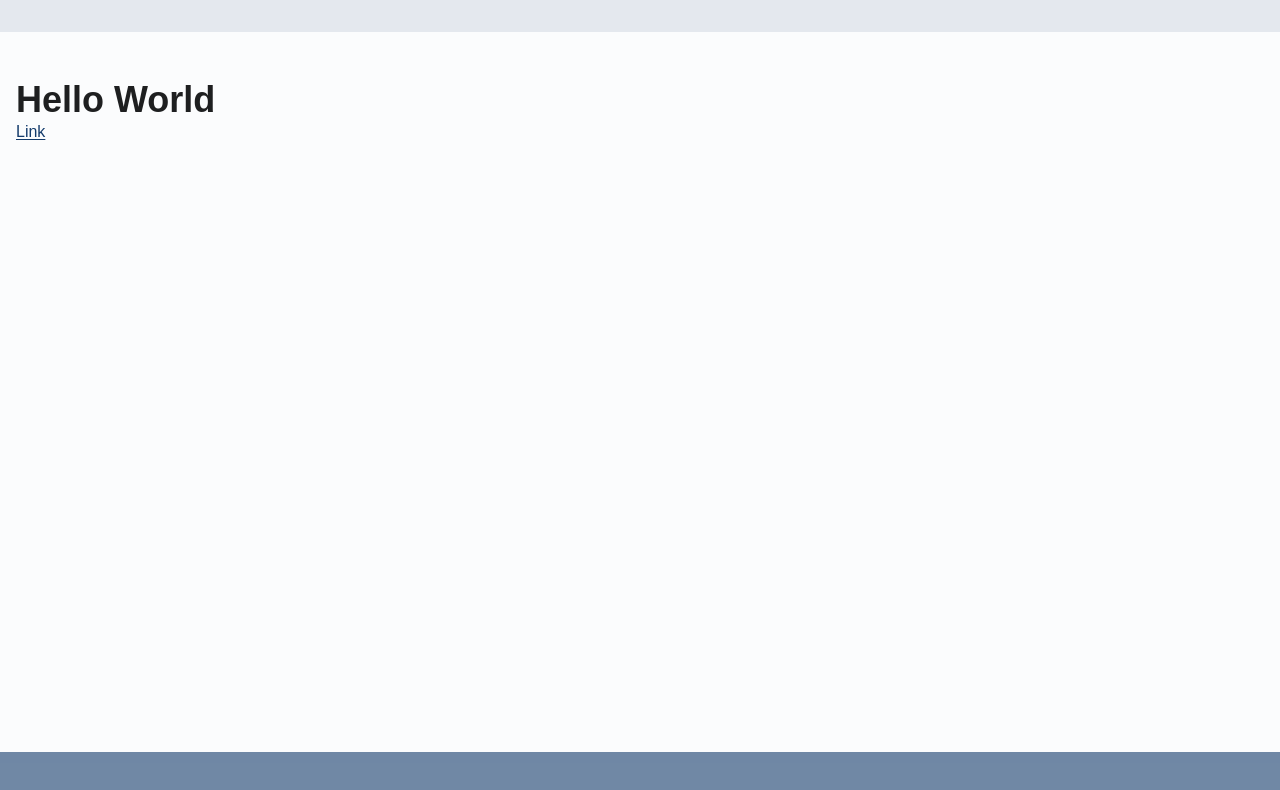
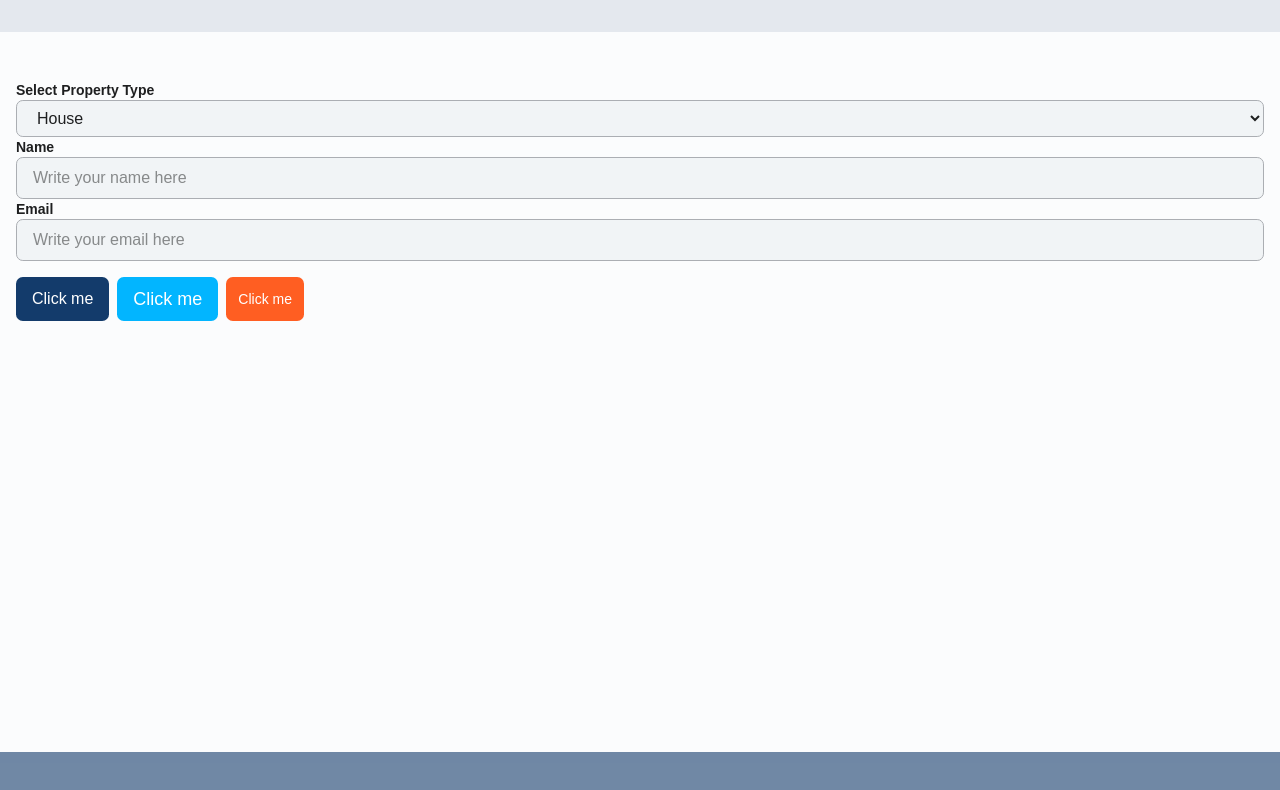
Before and after one commit to SindreSau/json-dynamic-form, a React (Vite) app: page / in a window 1280 px wide. Shown: the top 790 px of the page. Built offline with nearby package versions, Linux system fonts and the light colour scheme; a web font is replaced by a local one.

Commit message:
feat: almost happy with primitives for input, button and select

```diff
--- a/package.json
+++ b/package.json
@@ -11,6 +11,7 @@
     "test": "vitest"
   },
   "dependencies": {
+    "@radix-ui/react-select": "^2.2.5",
     "@tailwindcss/vite": "^4.1.8",
     "class-variance-authority": "^0.7.1",
     "clsx": "^2.1.1",
--- a/src/App.tsx
+++ b/src/App.tsx
@@ -1,13 +1,73 @@
-import MainLayout from './layouts/main-layout';
+import MainLayout from '@layouts/main-layout';
+import { Button } from '@components/ui/button';
+import { Input } from '@components/ui/input';
+
+import { useState } from 'react';
+import { Select } from './components/ui/select';
 
 const App = () => {
+  const [value, setValue] = useState<string | null>(null);
+
+  const handleSubmit = (e: React.FormEvent<HTMLFormElement>) => {
+    e.preventDefault();
+    const formData = new FormData(e.currentTarget);
+    if (value) {
+      formData.set('property_type', value);
+    }
+    const data = Object.fromEntries(formData.entries());
+    console.log('Form submitted with: ', data);
+  };
+
   return (
-    <>
-      <MainLayout>
-        <h1>Hello world</h1>
-        <a href="#">Link</a>
-      </MainLayout>
-    </>
+    <MainLayout>
+      <form onSubmit={handleSubmit}>
+        <Select
+          label="Select Property Type"
+          items={[
+            { label: 'House', value: 'house' },
+            { label: 'Apartment', value: 'apartment' },
+            { label: 'Condo', value: 'condo' },
+          ]}
+          labelExtractor={(item) => item.label}
+          valueExtractor={(item) => item.value}
+          value={value || ''}
+          id="property_type"
+          name="property_type"
+          onValueChange={(newValue, selectedItem) => {
+            setValue(newValue);
+            console.log('Selected item:', selectedItem);
+          }}
+        />
+
+        <Input
+          type="text"
+          placeholder="Write your name here"
+          label="Name"
+          name="name"
+          id="name"
+        />
+
+        <Input
+          type="email"
+          placeholder="Write your email here"
+          label="Email"
+          name="email"
+          id="email"
+        />
+
+        <div className="flex gap-2 mt-4">
+          <Button type="submit">Click me</Button>
+
+          <Button variant="secondary" size="lg">
+            Click me
+          </Button>
+
+          <Button variant="accent" size="sm">
+            Click me
+          </Button>
+        </div>
+      </form>
+    </MainLayout>
   );
 };
 
--- a/src/components/ui/input.tsx
+++ b/src/components/ui/input.tsx
@@ -1,24 +1,29 @@
 import * as React from 'react';
 
 import { cn } from '@/utils/cn';
+import Label from '@components/ui/label';
 
 const Input = React.forwardRef<
   HTMLInputElement,
-  React.InputHTMLAttributes<HTMLInputElement> & { label?: string }
->(({ className, type, label, ...props }, ref) => {
+  React.InputHTMLAttributes<HTMLInputElement> & { label: string; id: string }
+>(({ className, type, label, id, ...props }, ref) => {
   return (
-    <>
-      <label className="mb-2 text-sm text-muted">{label || 'Input'}</label>
+    <div className="flex flex-col w-full relative">
+      <Label inputId={id} className="relative z-0">
+        {label || 'Input'}
+      </Label>
       <input
         type={type}
         className={cn(
-          'border rounded px-4 py-2 flex w-full bg-background-muted disabled:opacity-50 disabled:cursor-not-allowed',
+          'border rounded px-4 py-2 flex w-full bg-background-input disabled:opacity-50 disabled:cursor-not-allowed',
+          'relative z-10',
           className
         )}
         ref={ref}
+        id={id}
         {...props}
       />
-    </>
+    </div>
   );
 });
 Input.displayName = 'Input';
--- /dev/null
+++ b/src/components/ui/label.tsx
@@ -0,0 +1,17 @@
+import { cn } from '@/utils/cn';
+
+type LabelProps = {
+  inputId: string;
+  className?: string;
+  children?: React.ReactNode;
+};
+
+const Label = ({ inputId, className, children }: LabelProps) => {
+  return (
+    <label className={cn('text-sm font-semibold', className)} htmlFor={inputId}>
+      {children}
+    </label>
+  );
+};
+
+export default Label;
--- /dev/null
+++ b/src/components/ui/select.tsx
@@ -0,0 +1,72 @@
+import React, { useCallback } from 'react';
+import { cn } from '@/utils/cn';
+import Label from '@components/ui/label';
+
+interface Props<DataType> {
+  label: string;
+  items: Array<DataType>;
+  value: string;
+  labelExtractor: (item: DataType) => string;
+  valueExtractor: (item: DataType) => string;
+  onValueChange: (value: string, selectedItem: DataType) => void;
+  className?: string;
+  id?: string;
+  name?: string;
+}
+
+const Select = <DataType,>({
+  label,
+  items,
+  value,
+  onValueChange,
+  labelExtractor,
+  valueExtractor,
+  className,
+  id = `select-${Math.random().toString(36).substring(2, 9)}`,
+  name,
+}: Props<DataType>) => {
+  const handleOnValueChange = useCallback(
+    (event: React.ChangeEvent<HTMLSelectElement>) => {
+      const {
+        target: { value: selectedValue },
+      } = event;
+
+      const item = items.find((i) => valueExtractor(i) === selectedValue);
+
+      if (!item) return;
+
+      onValueChange(selectedValue, item);
+    },
+    [items, onValueChange, valueExtractor]
+  );
+
+  return (
+    <div className="flex flex-col w-full">
+      <Label inputId={id}>{label}</Label>
+      <select
+        id={id}
+        name={name}
+        value={value}
+        onChange={handleOnValueChange}
+        className={cn(
+          'w-full rounded border border-border bg-background-input px-4 py-2 disabled:opacity-50 disabled:cursor-not-allowed relative z-10',
+          className
+        )}
+      >
+        {items.map((item, index) => {
+          const itemLabel = labelExtractor(item);
+          const itemValue = valueExtractor(item);
+          return (
+            <option key={index} value={itemValue} className="capitalize">
+              {itemLabel}
+            </option>
+          );
+        })}
+      </select>
+    </div>
+  );
+};
+
+Select.displayName = 'Select';
+
+export { Select };
--- a/src/styles/global.css
+++ b/src/styles/global.css
@@ -2,8 +2,9 @@
 @import './theme.css';
 
 @layer base {
-  html {
-    @apply bg-background text-foreground border-border font-nunito;
+  html,
+  * {
+    @apply bg-background text-foreground border-border font-nunito antialiased;
   }
 
   /* Custom focus styles */
@@ -20,7 +21,7 @@
   h1,
   h2,
   h3 {
-    @apply font-semibold font-montserrat capitalize;
+    @apply font-semibold font-montserrat capitalize tracking-wide;
   }
 
   h1 {
--- a/src/styles/theme.css
+++ b/src/styles/theme.css
@@ -12,10 +12,11 @@
 
   --color-background: #fbfcfd;
   --color-foreground: #1e1f20;
-  --color-background-muted: #dae0e4;
+  --color-background-muted: #e7ecef;
+  --color-background-input: #f1f4f6;
   --color-card: #c0c5c8;
   --color-muted: #3a3d3f;
-  --color-border: #95989d;
+  --color-border: #abaeb3;
 
   --color-ring: #44d0ff;
 
@@ -24,7 +25,6 @@
   --font-nunito: 'Nunito Variable', sans-serif;
 }
 
-/* montserrat-latin-wght-normal */
 @font-face {
   font-family: 'Montserrat Variable';
   font-style: normal;
@@ -38,7 +38,6 @@
     U+2215, U+FEFF, U+FFFD;
 }
 
-/* nunito-latin-wght-normal */
 @font-face {
   font-family: 'Nunito Variable';
   font-style: normal;
```
Also changed, not shown: 1 other file (tests, documents, lock files or other folders).
